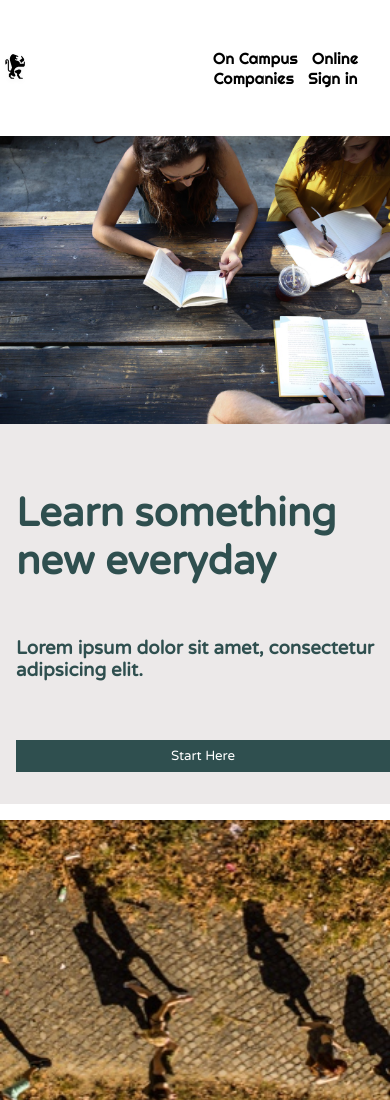
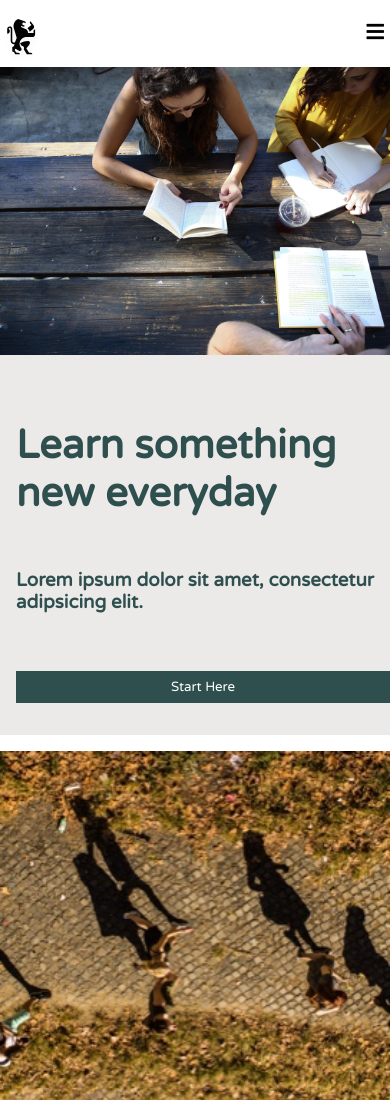
Before and after one commit to loganed09/colmar-academy, a plain HTML site: page index.html in a window 390 px wide. Shown: the top 1100 px of the page. Drawn offline with Linux system fonts and the light colour scheme; a web font is replaced by a local one.

Commit message:
added hamburger menu

```diff
--- a/index.html
+++ b/index.html
@@ -4,9 +4,8 @@
         <meta charset="UTF-8"/>
         <meta name="viewport" content="width=device-width, initial-scale=1.0" />
         <meta http-equiv="X-UA-Compatible" content="ie=edge"/>
-
         <link rel="stylesheet" type="text/css" href="resources/css/styles.css" />
-        <link rel="stylesheet" type="text/css" href="https://maxcdn.bootstrapcdn.com/font-awesome/4.7.0/css/font-awesome.css">
+        <link rel="stylesheet" href="https://use.fontawesome.com/releases/v5.15.0/css/all.css">
         <link rel="preconnect" href="https://fonts.googleapis.com">
         <link rel="preconnect" href="https://fonts.gstatic.com" crossorigin>
         <link href="https://fonts.googleapis.com/css2?family=Amatic+SC&family=Architects+Daughter&family=IM+Fell+English+SC&family=Righteous&family=Varela+Round&display=swap" rel="stylesheet">
@@ -15,20 +14,22 @@
 
     <body>
         <header>
-            <section class="highRes">
+            <nav class="navbar">
                 <p class="company-name">
                     <img src="resources/images/ic-logo.svg" alt="logo">
                     <span>COLMAR <span class="lighten">ACADEMY</span></span>
                 </p>
-                <nav>
-                    <ul>
-                        <a href="#on-campus">On Campus</a>
-                        <a href="#online">Online</a>
-                        <a href="#companies">Companies</a>
-                        <a href="#sign-in">Sign in</a>
-                    </ul>
+                <button class="hamburger" id="hamburger">
+                    <i class="fas fa-bars"></i>
+                </button>
+                <ul class="nav-ul" id="nav-ul">
+                    <li><a href="#on-campus">On Campus</a></li>
+                    <li><a href="#online">Online</a></li>
+                    <li><a href="#companies">Companies</a></li>
+                    <li><a href="#sign-in">Sign in</a></li>
+                </ul>
                 </nav>
-            </section>
+            </nav>
             <!-- <section class="lowRes">
                 <img src="resources/images/ic-logo.svg" alt="logo">
                 <img src="resources/images/ic-on-campus.svg" alt="on-campus">
--- a/resources/css/styles.css
+++ b/resources/css/styles.css
@@ -14,17 +14,52 @@ header {
     visibility: hidden;
 }
 
-.highRes {
+.navbar {
     display: flex;
     justify-content: space-between;
     align-items: center;
-    width: 100%;
     font-family: 'Righteous', cursive;
 }
 
 .lighten {
     color: rgb(165, 161, 161);
 }
+
+.company-name{
+    width: 12.5rem;
+    height: 2rem;
+}
+
+.company-name img {
+    vertical-align: middle;
+    width: 20%;
+}
+
+.nav-ul {
+    display: flex;
+    align-items: center;
+    justify-content: center;
+    list-style-type: none;
+}
+
+.nav-ul li a{
+    display: inline-block;
+    text-decoration: none;
+    cursor: pointer;
+    padding: .3rem;
+    color: black;
+}
+
+.hamburger {
+    background-color: transparent;
+    border: 0;
+    color: black;
+    font-size: 20px;
+    cursor: pointer;
+    display: none;
+}
+
+
 
 /* Bordering Outlines */
 
@@ -57,22 +92,6 @@ header {
 
 
 /* Banner One */
-.company-name{
-    width: 12.5rem;
-    height: 2rem;
-}
-
-.company-name img {
-    vertical-align: middle;
-    width: 20%;
-}
-
-ul a {
-    text-decoration: none;
-    cursor: pointer;
-    padding: .3rem;
-    color: black;
-}
 
 
 .banner {
@@ -329,13 +348,20 @@ footer a {
 
 /* Responsive */
 
-@media only screen and (max-width: 700px) {
+@media only screen and (max-width: 767px) {
+    .nav-ul {
+        display: none;
+    }
+
+    .hamburger {
+        display: block;
+    }
+
     header {
-        margin-top: 2rem;
-        margin-bottom: 2rem;
-        margin-right: 0;
+        margin-bottom: .2rem;
         width: 100%;
     }
+
     header p {
         text-align:left;
         margin-left: .5px;
@@ -343,12 +369,14 @@ footer a {
 
     header span {
         display: none;
+    }
 
+    .navbar a {
+        display: none;
     }
 
     .banner {
         flex-direction: column;
-
     }
 
     .banner img {
@@ -370,7 +398,6 @@ footer a {
 
     .side {
         flex-direction: column;
-        align-items
     }
 
     .side img {
```
Also changed, not shown: resources/script.js (added).
